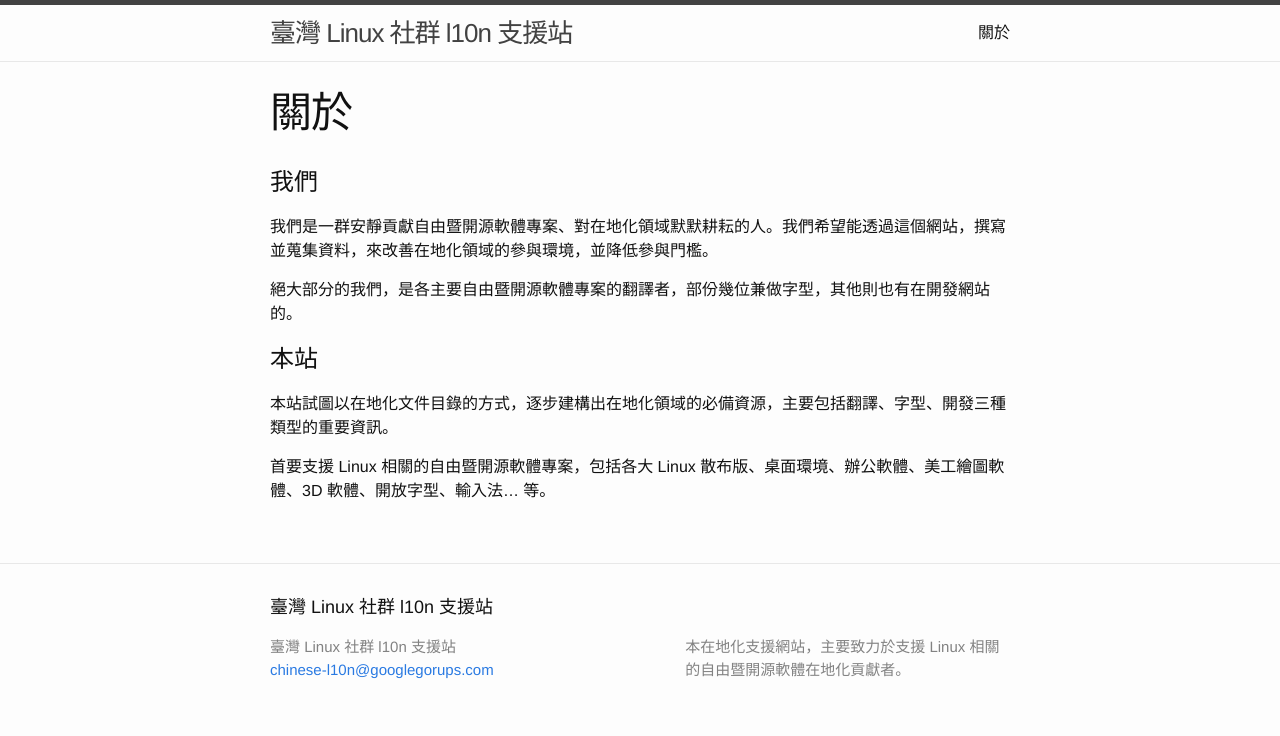
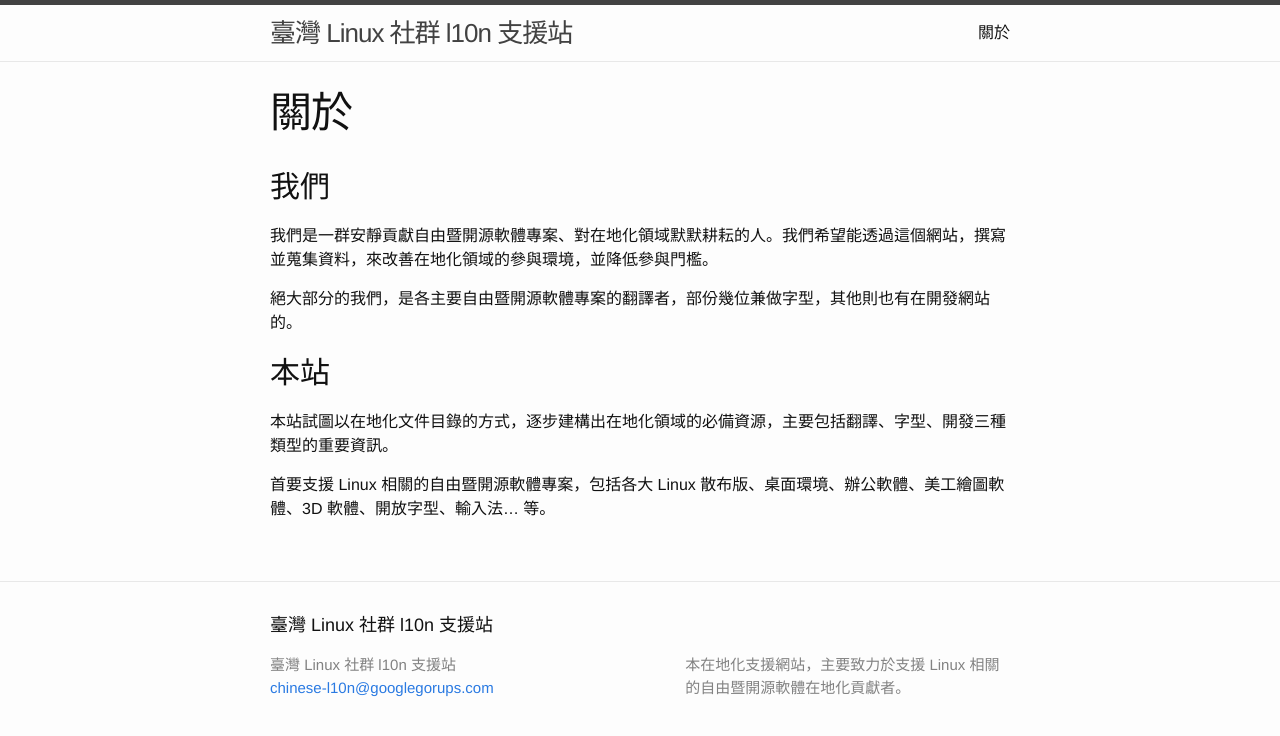
Before and after one commit to linux-taiwan/l10n.linux.org.tw, a Jekyll site: the page built from about.md, in a window 1280 px wide. Shown: the top 736 px of the page. Built offline with Jekyll 4.4.1, drawn with Linux system fonts in a browser that asks for light colours.

Commit message:
還在 try _config.yml

```diff
--- a/_config.yml
+++ b/_config.yml
@@ -4,7 +4,7 @@
 email: chinese-l10n@googlegorups.com
 description: > # this means to ignore newlines until "baseurl:"
   本在地化支援網站，主要致力於支援 Linux 相關的自由暨開源軟體在地化貢獻者。
-baseurl: "" # the subpath of your site, e.g. /blog/
+baseurl: "/l10n.linux.org.tw" # the subpath of your site, e.g. /blog/
 url: "http://linux-taiwan.github.io/l10n.linux.org.tw" # the base hostname & protocol for your site
 
 # Build settings
--- a/_sass/_layout.scss
+++ b/_sass/_layout.scss
@@ -209,16 +209,15 @@
 
 .post-content {
     margin-bottom: $spacing-unit;
-
-    h2 {
-        font-size: 32px;
+    h1 {
+        font-size: 30px;
 
         @include media-query($on-laptop) {
-            font-size: 28px;
+            font-size: 26px;
         }
     }
 
-    h3 {
+    h2 {
         font-size: 26px;
 
         @include media-query($on-laptop) {
@@ -226,11 +225,19 @@
         }
     }
 
-    h4 {
-        font-size: 20px;
+    h3 {
+        font-size: 24px;
 
         @include media-query($on-laptop) {
-            font-size: 18px;
+            font-size: 20px;
+        }
+    }
+
+    h4 {
+        font-size: 18px;
+
+        @include media-query($on-laptop) {
+            font-size: 16px;
         }
     }
 }
--- a/about.md
+++ b/about.md
@@ -9,7 +9,6 @@
 
 絕大部分的我們，是各主要自由暨開源軟體專案的翻譯者，部份幾位兼做字型，其他則也有在開發網站的。
 
-
 # 本站
 本站試圖以在地化文件目錄的方式，逐步建構出在地化領域的必備資源，主要包括翻譯、字型、開發三種類型的重要資訊。
 
--- a/css/main.scss
+++ b/css/main.scss
@@ -6,7 +6,7 @@
 
 
 // Our variables
-$base-font-family: Helvetica, Arial, sans-serif;
+$base-font-family: Helvetica, Arial, Source Han Sans TW, sans-serif;
 $base-font-size:   16px;
 $small-font-size:  $base-font-size * 0.875;
 $base-line-height: 1.5;
```
